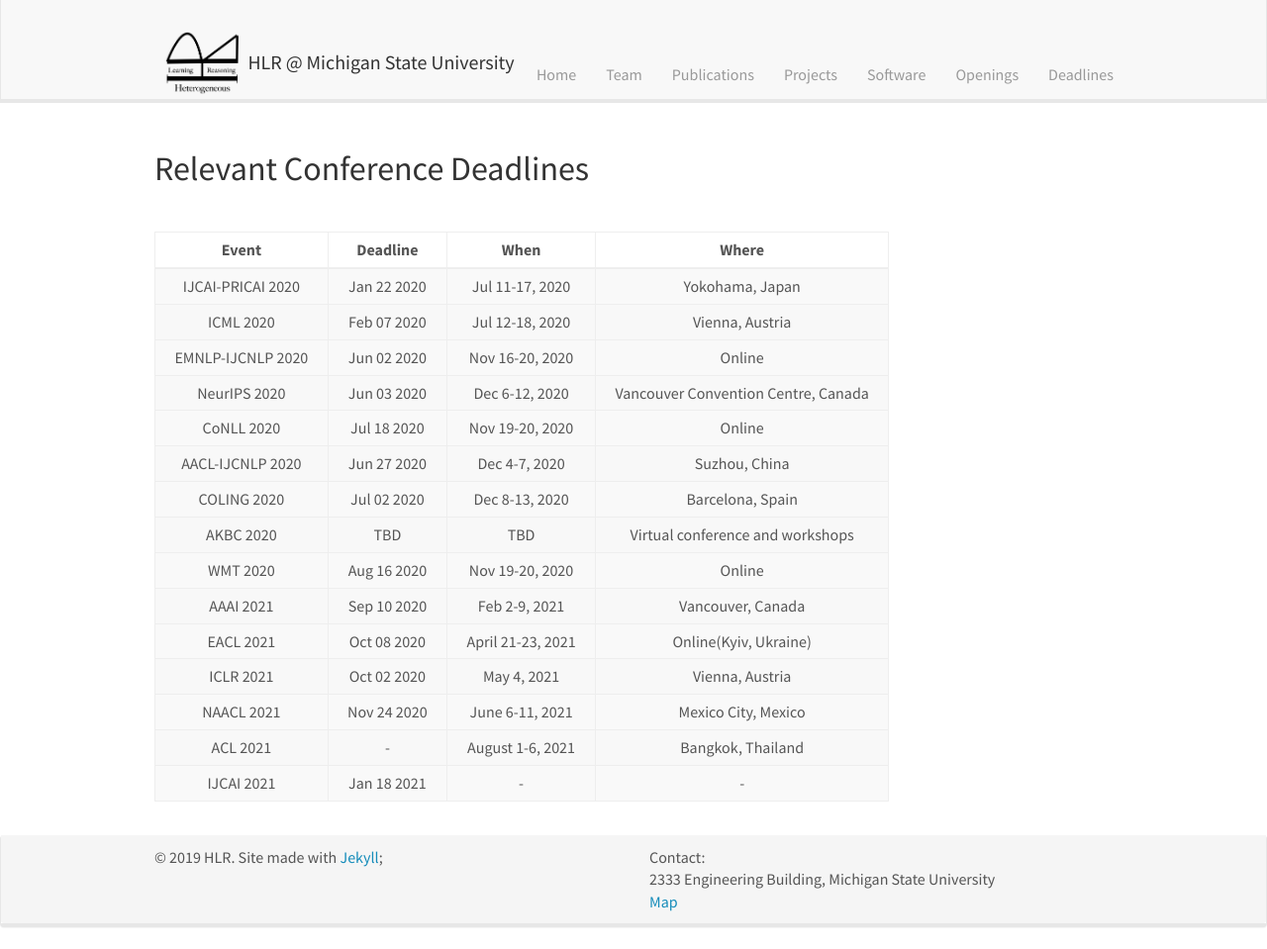
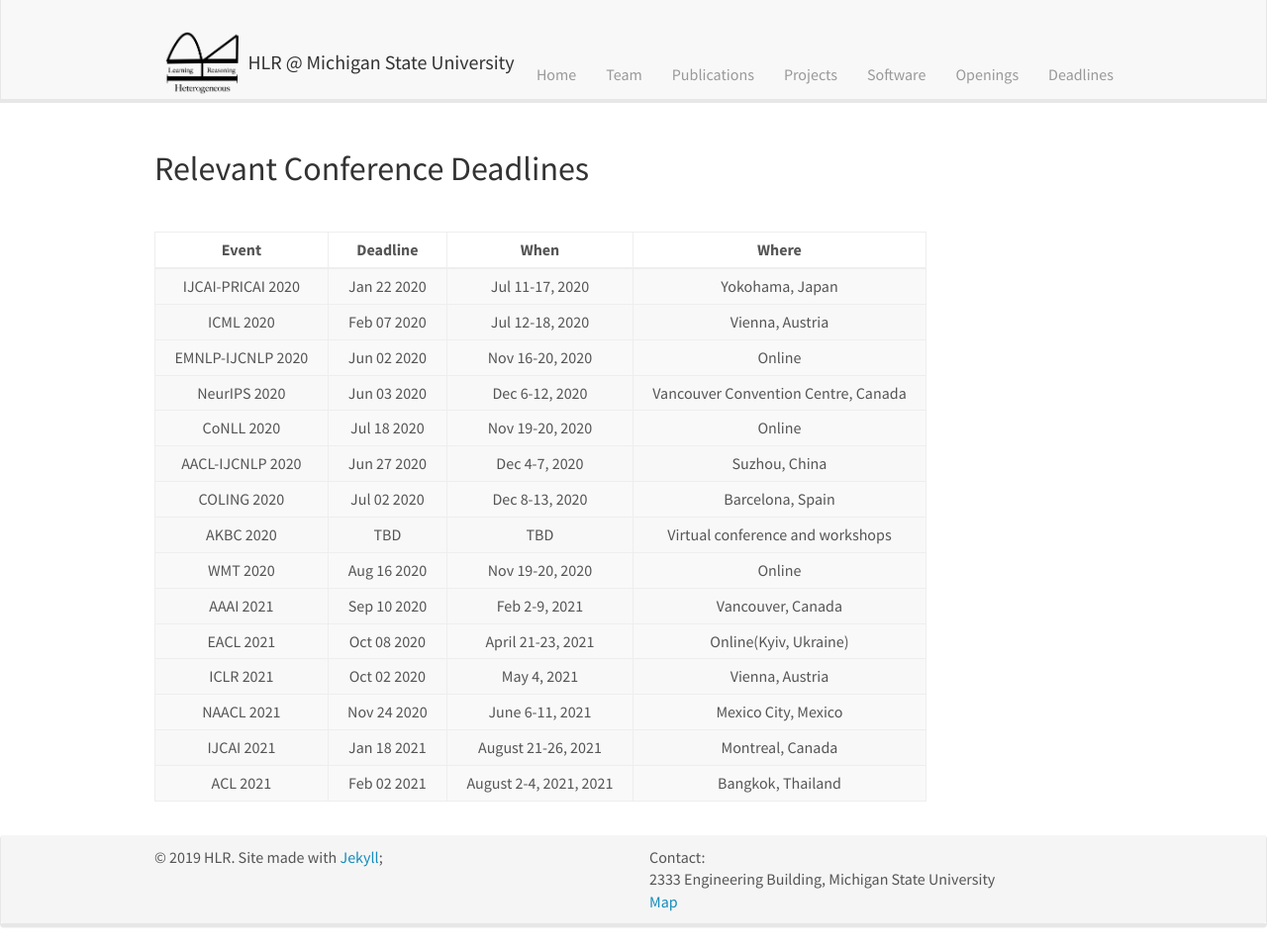
Before and after one commit to HLR/HLR.github.io, a Jekyll site: the page built from _pages/deadlines.md, in a window 1280 px wide and 959 px high. Shown: the whole window at 99% size. Built offline with Jekyll 4.4.1, drawn with Linux system fonts in a browser that asks for light colours; nearby versions of some CDN libraries.

Commit message:
Update deadlines.md

```diff
--- a/_pages/deadlines.md
+++ b/_pages/deadlines.md
@@ -27,8 +27,8 @@
 | &nbsp; EACL 2021  &nbsp; | &nbsp;  Oct 08 2020   &nbsp; | &nbsp;  April 21-23, 2021 &nbsp; | &nbsp; Online(Kyiv, Ukraine)  &nbsp;|
 | &nbsp; ICLR 2021  &nbsp; | &nbsp;  Oct 02 2020    &nbsp; | &nbsp;  May 4, 2021   &nbsp; | &nbsp;  Vienna, Austria &nbsp; |
 | &nbsp; NAACL 2021  &nbsp; | &nbsp;  Nov 24 2020    &nbsp; | &nbsp;  June 6-11, 2021   &nbsp; | &nbsp;  Mexico City, Mexico &nbsp; |
-| &nbsp; ACL 2021  &nbsp; | &nbsp;  -    &nbsp; | &nbsp;  August 1-6, 2021   &nbsp; | &nbsp;  Bangkok, Thailand &nbsp; |
-| &nbsp; IJCAI 2021  &nbsp; | &nbsp;  Jan 18 2021    &nbsp; | &nbsp;  -   &nbsp; | &nbsp;  - &nbsp; |
+| &nbsp; IJCAI 2021  &nbsp; | &nbsp;  Jan 18 2021    &nbsp; | &nbsp;  August 21-26, 2021   &nbsp; | &nbsp;  Montreal, Canada &nbsp; |
+| &nbsp; ACL 2021  &nbsp; | &nbsp;  Feb 02 2021     &nbsp; | &nbsp;  August 2-4, 2021, 2021   &nbsp; | &nbsp;  Bangkok, Thailand &nbsp; |
 {:.table-striped .table-bordered}
 
 &nbsp;
```
